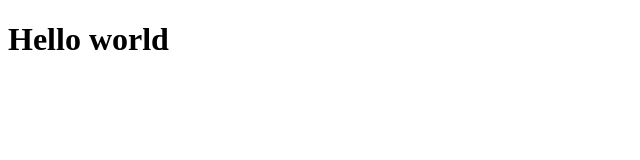
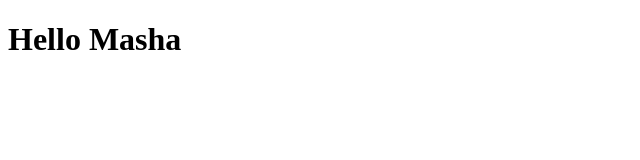
Before and after one commit to prigorovskaya-j/threee-devs, a plain HTML site: page index.html in a window 1280 px wide. Shown: the full height of the page, 0-640 px from the left. Drawn offline with Linux system fonts and the light colour scheme.

Commit message:
Изменение имени третьим разработчиком

```diff
--- a/index.html
+++ b/index.html
@@ -7,6 +7,6 @@
   <title>Document</title>
 </head>
 <body>
-  <h1>Hello world</h1>
+  <h1>Hello Masha</h1>
 </body>
 </html>
```
